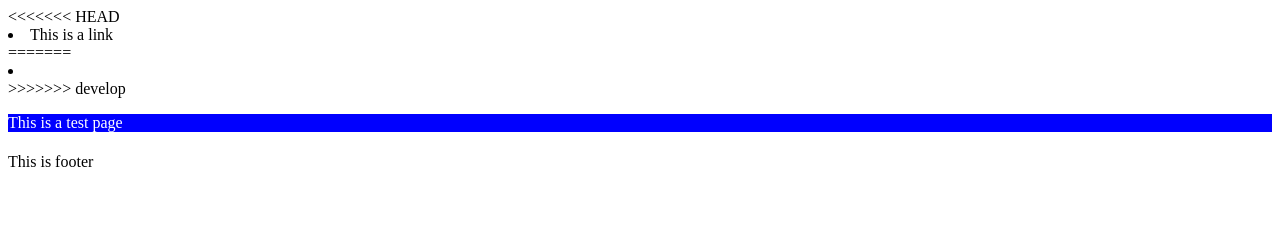
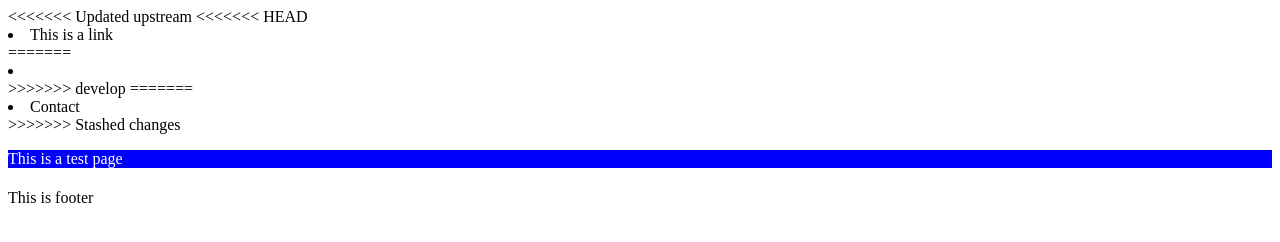
Before and after one commit to Dark-Red-Apple/Test, a plain HTML site: page index.html in a window 1280 px wide. Drawn offline with Linux system fonts and the light colour scheme.

Commit message:
change nave to contact link

```diff
--- a/index.html
+++ b/index.html
@@ -3,11 +3,16 @@
 		<link type="text/css" href="Css/Css.css" rel="stylesheet">
 	</head>
 	<body>
+<<<<<<< Updated upstream
 <<<<<<< HEAD
 		<nav><li><a>This is a link</a></li></nav>
 =======
 		<nav><li><a></a></li></nav>
 >>>>>>> develop
+=======
+		<header></header>
+		<nav><li><a>Contact</a></li></nav>
+>>>>>>> Stashed changes
 		<div>
 			<p> This is a test page </p>
 		</div>
```
